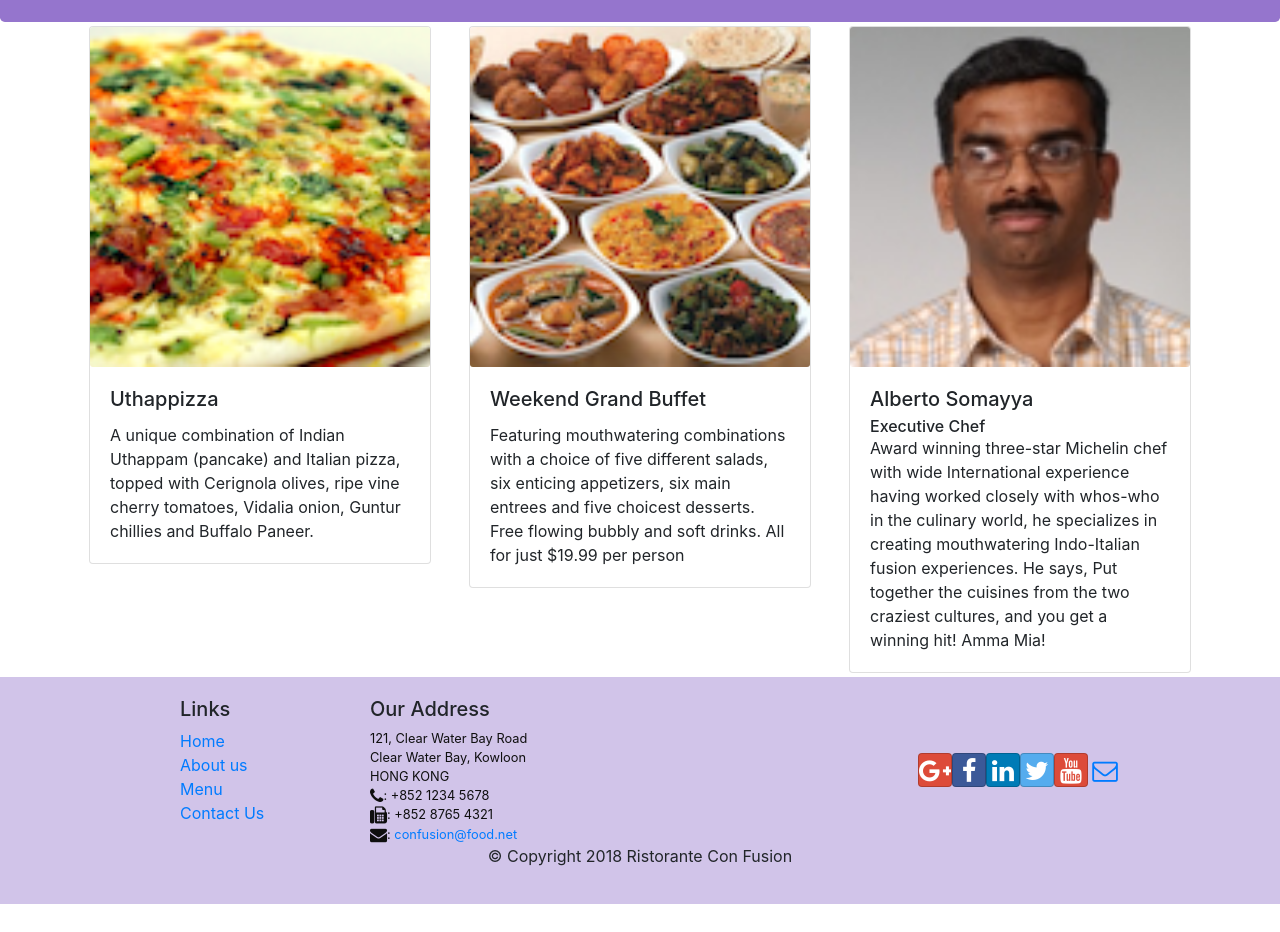
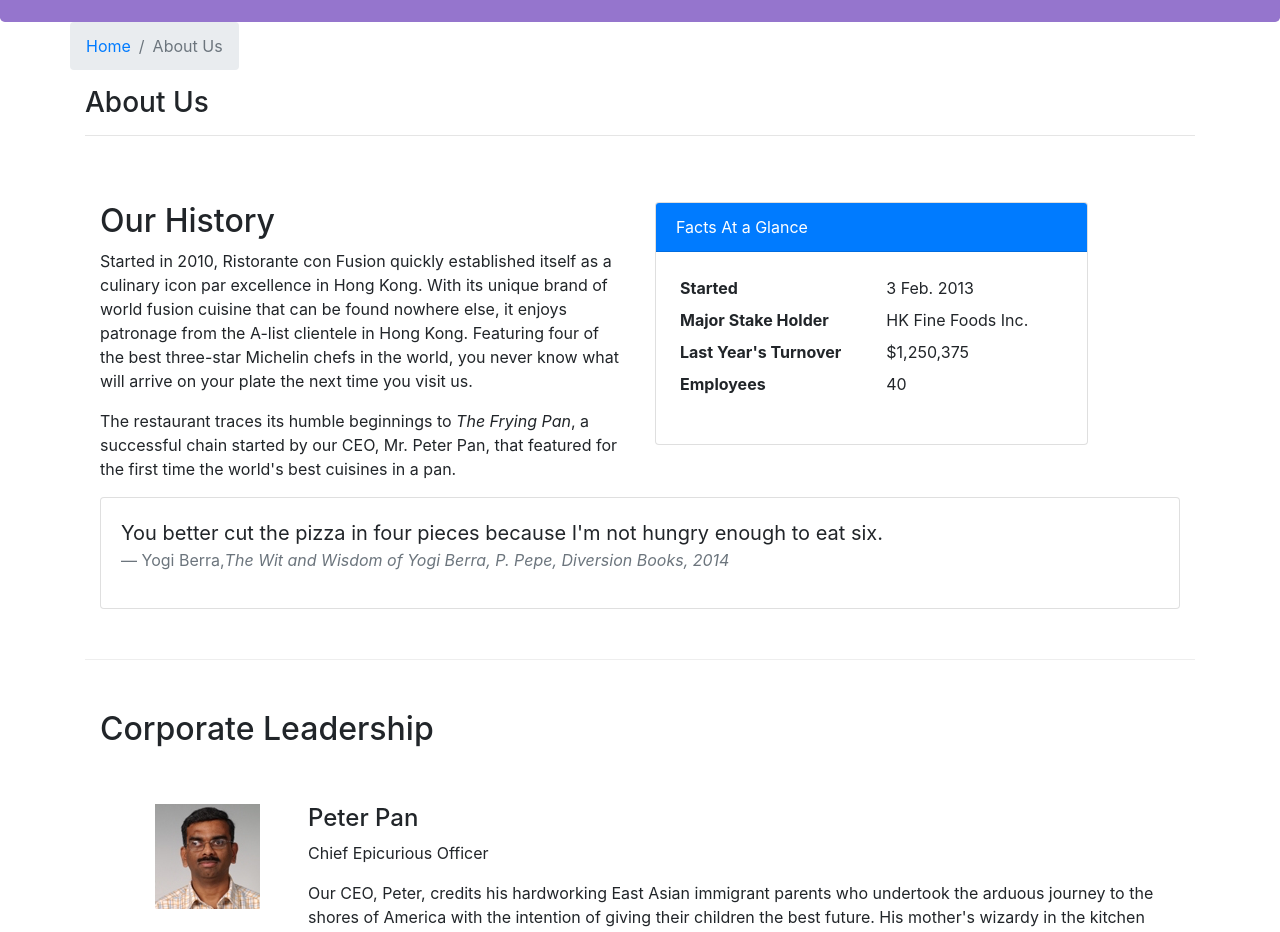
Before and after one commit to Kinahem/Front-End-Web-Development-with-React, a React (Create React App) app: page /aboutus in a window 1280 px wide. Before the commit this address led to /home. Shown: the part 320-1252 px from the top of the page. Before the commit the page ends 1224 px from the top, so only its background shows below. Built offline with nearby package versions, Linux system fonts and the light colour scheme.

Commit message:
Assignment 2

```diff
--- /dev/null
+++ b/src/components/AboutComponent.js
@@ -0,0 +1,96 @@
+import React from 'react';
+import { Breadcrumb, BreadcrumbItem, Card, CardBody, CardHeader, Media } from 'reactstrap';
+import { Link } from 'react-router-dom';
+
+function About(props) {
+
+    const leaders = props.leader.map((leader) => {
+        return (
+            <RenderLeader leader={leader} />
+        );
+    });
+
+    function RenderLeader({leader}) {
+        return(
+            <div key={leader.id} className="col-12 mt-5">
+                <Media tag="li" >
+                    <Media left middle>
+                        <Media object src={leader.image} alt={leader.name} />
+                    </Media>
+                    <Media body className="ml-5">
+                        <Media heading>
+                            {leader.name}
+                        </Media>
+                        <p>{leader.designation}</p>
+                        <p>{leader.description}</p>
+                    </Media>
+                </Media>
+            </div>
+        );
+    }
+
+    return(
+        <div className="container">
+            <div className="row">
+                <Breadcrumb>
+                    <BreadcrumbItem><Link to="/home">Home</Link></BreadcrumbItem>
+                    <BreadcrumbItem active>About Us</BreadcrumbItem>
+                </Breadcrumb>
+                <div className="col-12">
+                    <h3>About Us</h3>
+                    <hr />
+                </div>
+            </div>
+            <div className="row row-content">
+                <div className="col-12 col-md-6">
+                    <h2>Our History</h2>
+                    <p>Started in 2010, Ristorante con Fusion quickly established itself as a culinary icon par excellence in Hong Kong. With its unique brand of world fusion cuisine that can be found nowhere else, it enjoys patronage from the A-list clientele in Hong Kong.  Featuring four of the best three-star Michelin chefs in the world, you never know what will arrive on your plate the next time you visit us.</p>
+                    <p>The restaurant traces its humble beginnings to <em>The Frying Pan</em>, a successful chain started by our CEO, Mr. Peter Pan, that featured for the first time the world's best cuisines in a pan.</p>
+                </div>
+                <div className="col-12 col-md-5">
+                    <Card>
+                        <CardHeader className="bg-primary text-white">Facts At a Glance</CardHeader>
+                        <CardBody>
+                            <dl className="row p-1">
+                                <dt className="col-6">Started</dt>
+                                <dd className="col-6">3 Feb. 2013</dd>
+                                <dt className="col-6">Major Stake Holder</dt>
+                                <dd className="col-6">HK Fine Foods Inc.</dd>
+                                <dt className="col-6">Last Year's Turnover</dt>
+                                <dd className="col-6">$1,250,375</dd>
+                                <dt className="col-6">Employees</dt>
+                                <dd className="col-6">40</dd>
+                            </dl>
+                        </CardBody>
+                    </Card>
+                </div>
+                <div className="col-12">
+                    <Card>
+                        <CardBody className="bg-faded">
+                            <blockquote className="blockquote">
+                                <p className="mb-0">You better cut the pizza in four pieces because
+                                    I'm not hungry enough to eat six.</p>
+                                <footer className="blockquote-footer">Yogi Berra,
+                                <cite title="Source Title">The Wit and Wisdom of Yogi Berra,
+                                    P. Pepe, Diversion Books, 2014</cite>
+                                </footer>
+                            </blockquote>
+                        </CardBody>
+                    </Card>
+                </div>
+            </div>
+            <div className="row row-content">
+                <div className="col-12">
+                    <h2>Corporate Leadership</h2>
+                </div>
+                <div className="col-12">
+                    <Media list>
+                        {leaders}
+                    </Media>
+                </div>
+            </div>
+        </div>
+    );
+}
+
+export default About;
--- a/src/components/MainComponent.js
+++ b/src/components/MainComponent.js
@@ -4,6 +4,7 @@
 import Contact from './ContactComponent';
 import DishDetail from './DishdetailComponent';
 import Header from './HeaderComponent';
+import About from './AboutComponent';
 import Footer from './FooterComponent';
 import { DISHES } from '../shared/dishes';
 import { COMMENTS } from '../shared/comments';
@@ -28,8 +29,7 @@
             return (
                 <Home dish={this.state.dishes.filter((dish) => dish.featured)[0]}
                 promotion={this.state.promotions.filter((promo) => promo.featured)[0]}
-                leader={this.state.leaders.filter((leader) => leader.featured)[0]}
-                />
+                leader={this.state.leaders.filter((leader) => leader.featured)[0]} />
             );
         }
 
@@ -48,6 +48,7 @@
                     <Route exact path="/menu" component={() => <Menu dishes={this.state.dishes}/>} />
                     <Route path="/menu/:dishId" component={DishWithId} />
                     <Route exact path="/contactus" component={Contact} />
+                    <Route path="/aboutus" component={() => <About leader={this.state.leaders}/>} />
                     <Redirect to="/home" />
                 </Switch>
                 <Footer />
```
